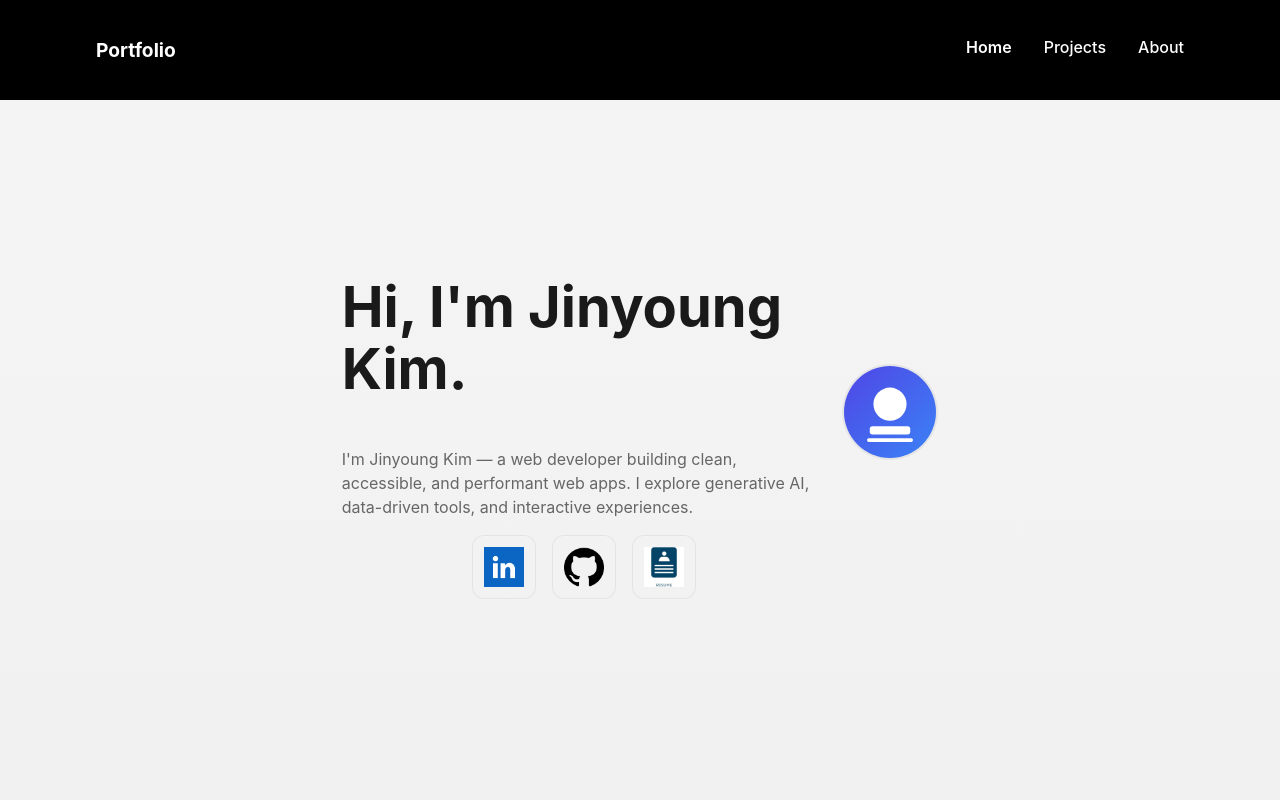
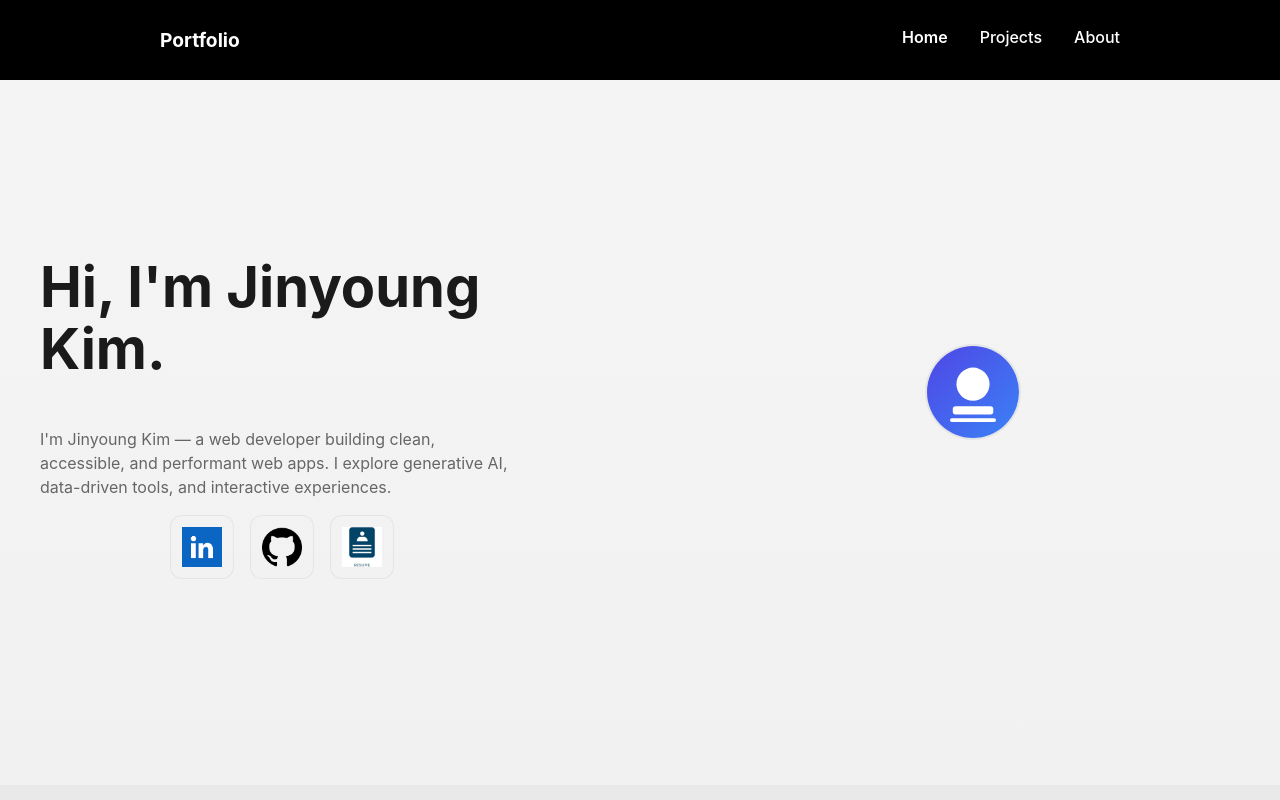
Before and after one commit to Ken1o/Portfolio-Website, a React (Vite) app: page / in a window 1280 px wide. Shown: the top 800 px of the page. Built offline with nearby package versions, Linux system fonts and the light colour scheme.

Commit message:
editing the landing page

```diff
--- a/src/styles/LandingPage.css
+++ b/src/styles/LandingPage.css
@@ -103,13 +103,13 @@ body {
 }
 
 .lp-introduction {
-  padding: 2rem 1.5rem;
+  padding: 2rem 2rem;
   display: flex;
   align-items: center;
-  justify-content: center;
+  justify-content: flex-start;
   min-height: 60vh;
   text-align: center;
-  margin-bottom: 200px;
+  margin-bottom: 150px;
   margin-top: 75px;
 }
 
@@ -163,7 +163,6 @@ body {
   display: flex;
   flex-direction: column;
   align-items: center;
-  gap: 0.5rem;
 }
 
 .lp-intro-content {
@@ -188,11 +187,20 @@ body {
   .lp-intro-inner {
     flex-direction: row;
     align-items: center;
-    justify-content: center;
-    gap: 1rem;
+    justify-content: flex-start;
+    gap: 25rem;
+    width: 100%;
+    max-width: 1200px;
+    margin: 0 auto;
   }
 
   .lp-intro-content {
     text-align: left;
+    flex: 1;
+  }
+
+  .lp-profile {
+    flex-shrink: 0;
+    margin-right: 2rem;
   }
 }
--- a/src/styles/Slideshow.css
+++ b/src/styles/Slideshow.css
@@ -3,7 +3,7 @@
   display: flex;
   justify-content: center;
   background: rgba(232, 232, 232, 0.8);
-  padding: 2rem 0;
+  padding: 4rem 0;
   flex-direction: column;
   align-items: center;
 }
--- a/src/styles/TopNav.css
+++ b/src/styles/TopNav.css
@@ -2,11 +2,11 @@
   display: flex;
   justify-content: space-between;
   align-items: center;
-  padding: 1rem 6rem;
+  padding: 1rem 10rem;
   background-color: black;
   color: #1a1a1a;
   border-bottom: 1px solid rgba(0, 0, 0, 0.08);
-  height: 100px;
+  height: 80px;
 }
 
 .topnav-brand {
```
